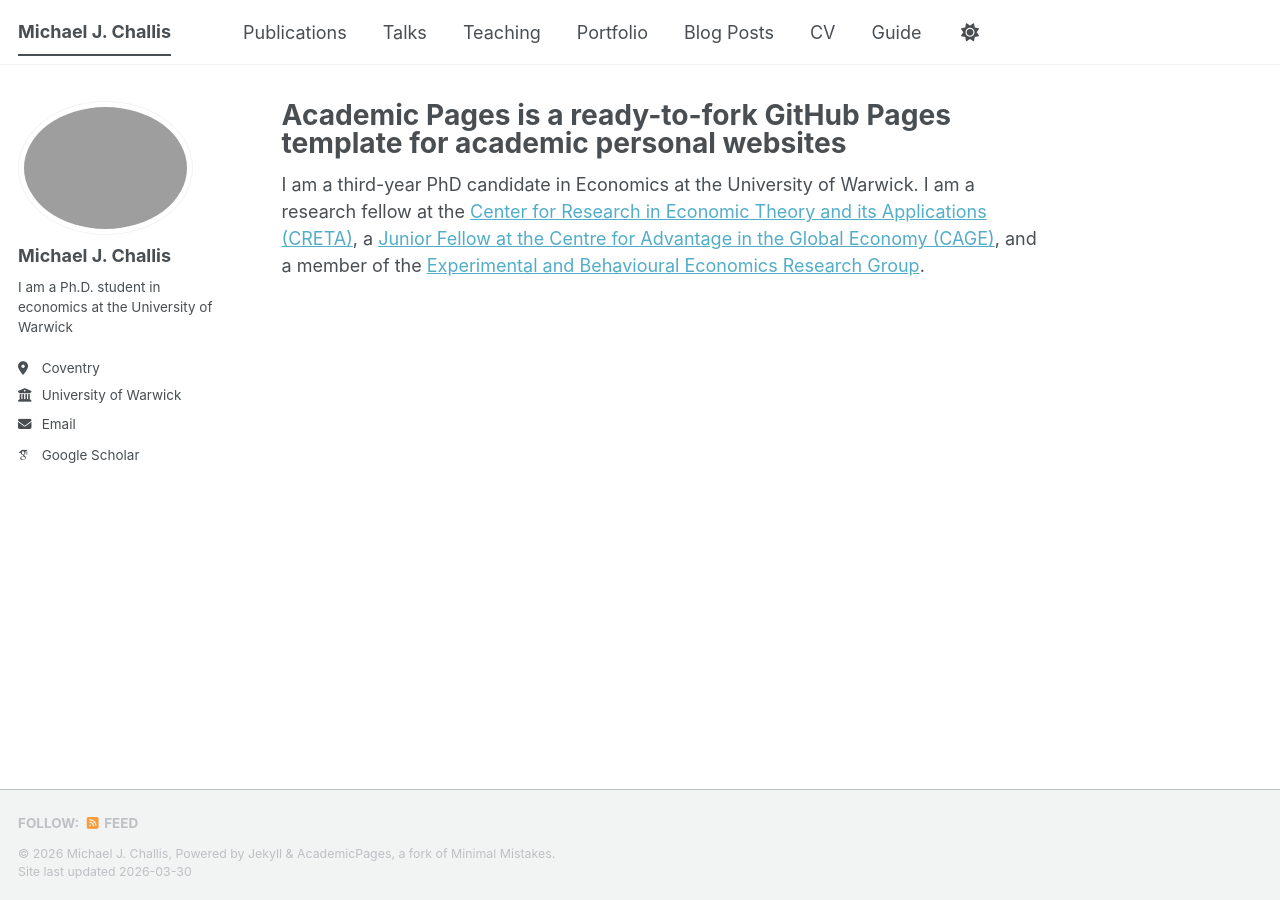
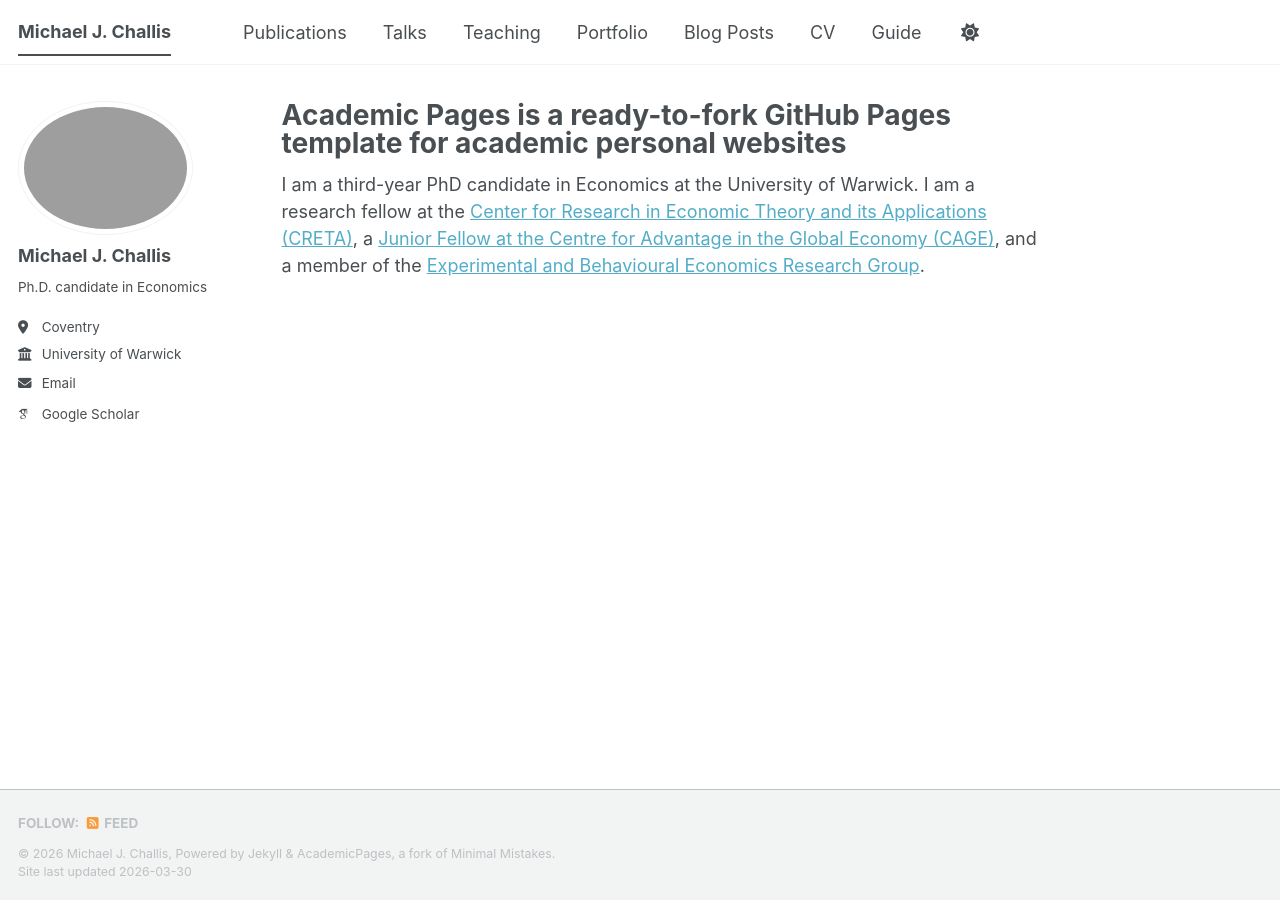
Before and after one commit to MichaelChallis/MichaelChallis.github.io, a Jekyll site: the page built from _pages/about.md, in a window 1280 px wide. Built offline with Jekyll 4.4.1, drawn with Linux system fonts in a browser that asks for light colours; some web fonts are replaced; a script bundle is joined from its source files by our own code; library files that are not in the unit come from our copies.

Commit message:
Update _config.yml

```diff
--- a/_config.yml
+++ b/_config.yml
@@ -26,7 +26,7 @@ author:
   avatar           : "Michael_Challis_pfp.jpg"
   name             : "Michael J. Challis"
   pronouns         : # "He/Him"
-  bio              : "I am a Ph.D. student in economics at the University of Warwick"
+  bio              : "Ph.D. candidate in Economics"
   location         : "Coventry"
   employer         : "University of Warwick"
   uri              : # URL
```
